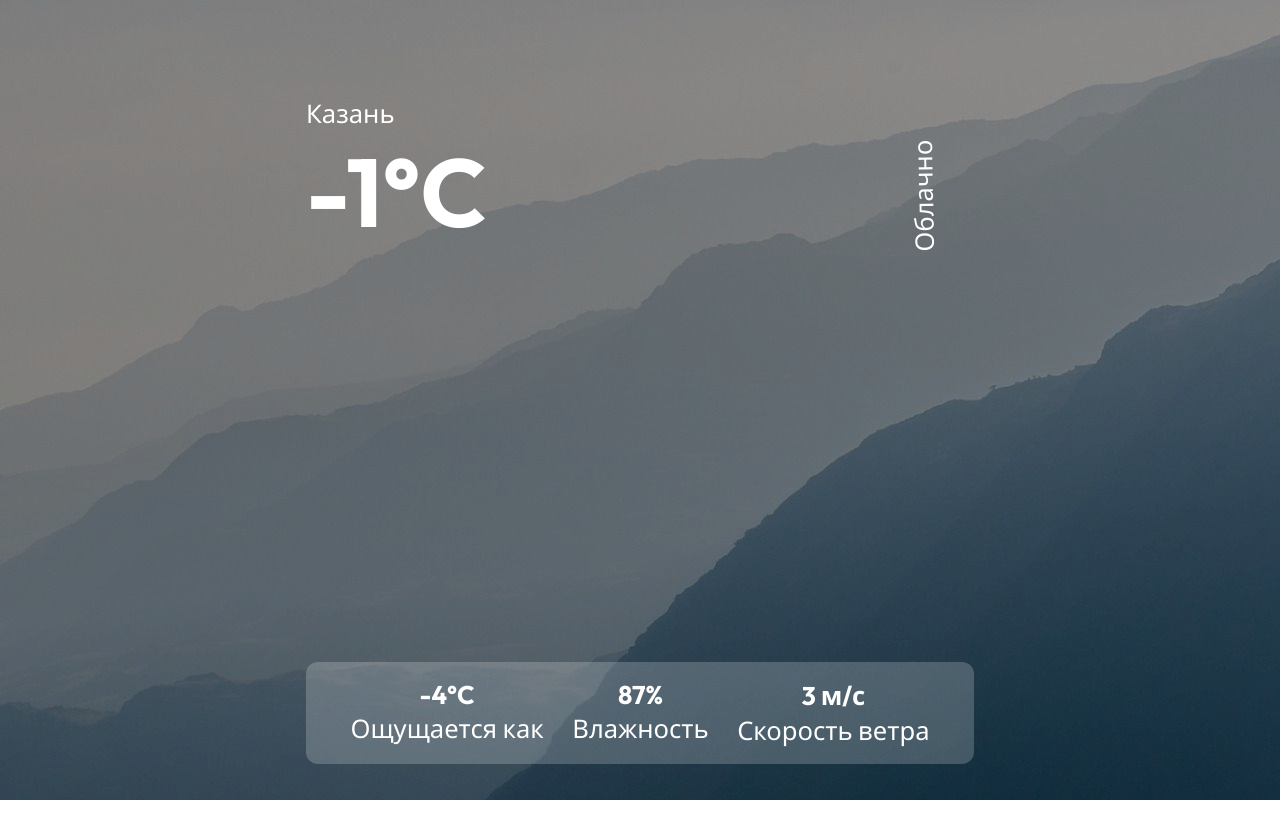
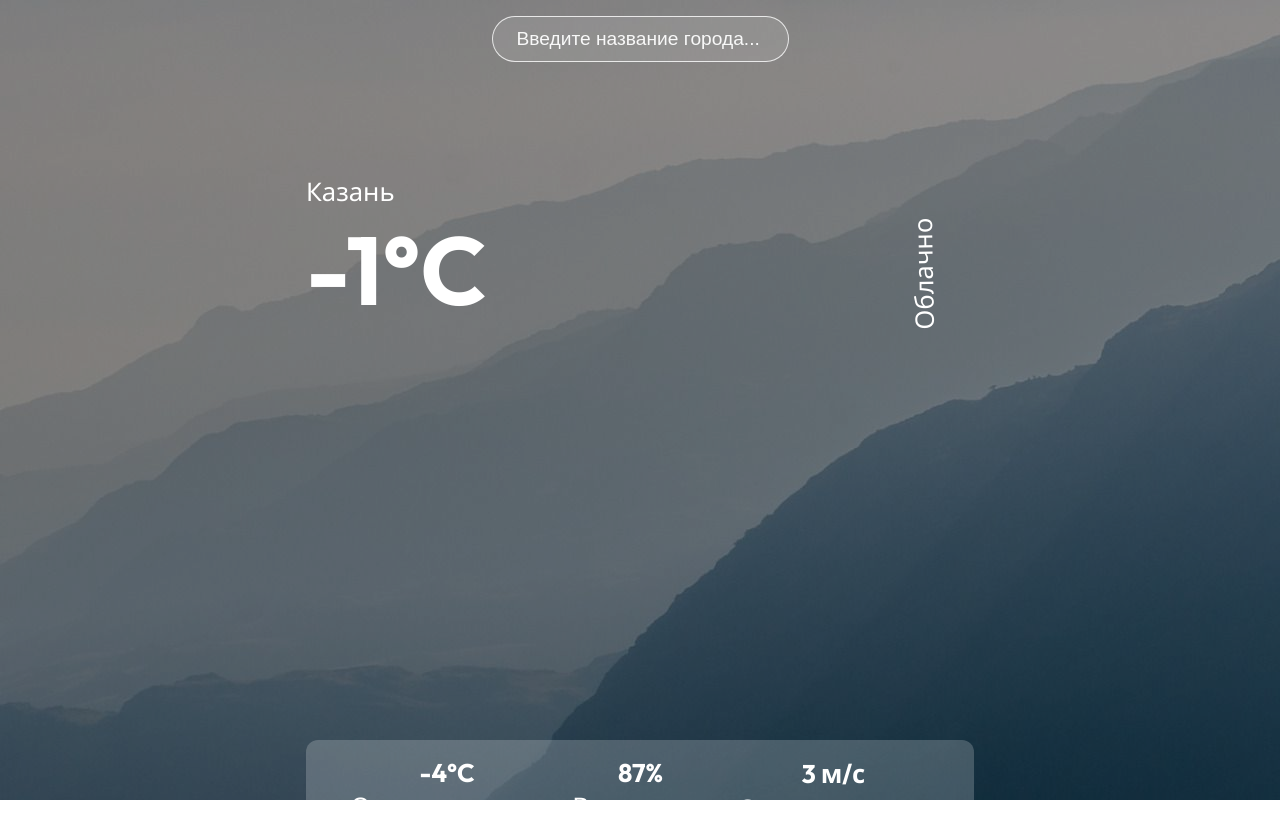
Before and after one commit to codeedocc/weatherApp, a React (Create React App) app: page / in a window 1280 px wide. Shown: the top 838 px of the page. Before the commit the page ends 800 px from the top, so only its background shows below. Built offline with nearby package versions, Linux system fonts and the light colour scheme.

Commit message:
created searchLocation and input for using api

```diff
--- a/src/App.tsx
+++ b/src/App.tsx
@@ -1,13 +1,37 @@
-import React from 'react'
+import React, { KeyboardEvent } from 'react'
 import axios from 'axios'
 import Location from './components/Location'
 import Indicators from './components/Indicators'
+import { useAppSelector } from './hooks/redux'
+import { useActions } from './hooks/actions'
 
 function App() {
-  const url = `https://api.openweathermap.org/data/2.5/weather?q=Kazan&appid=2b573449087270184ae0fb5758061b01`
+  const { location, data } = useAppSelector((state) => state.weather)
+  const { setLocation, setData } = useActions()
+
+  const url = `https://api.openweathermap.org/data/2.5/weather?q=${location}&appid=2b573449087270184ae0fb5758061b01&units=metric`
+
+  const searchLocation = (event: KeyboardEvent) => {
+    if (event.key === 'Enter') {
+      axios.get(url).then((responce) => {
+        setData(responce.data)
+        console.log(responce.data)
+      })
+      setLocation('')
+    }
+  }
 
   return (
     <div className="app">
+      <div className="search">
+        <input
+          value={location}
+          onChange={(event) => setLocation(event.target.value)}
+          placeholder="Введите название города..."
+          onKeyPress={searchLocation}
+          type={'text'}
+        ></input>
+      </div>
       <div className="container">
         <Location />
         <Indicators />
```
